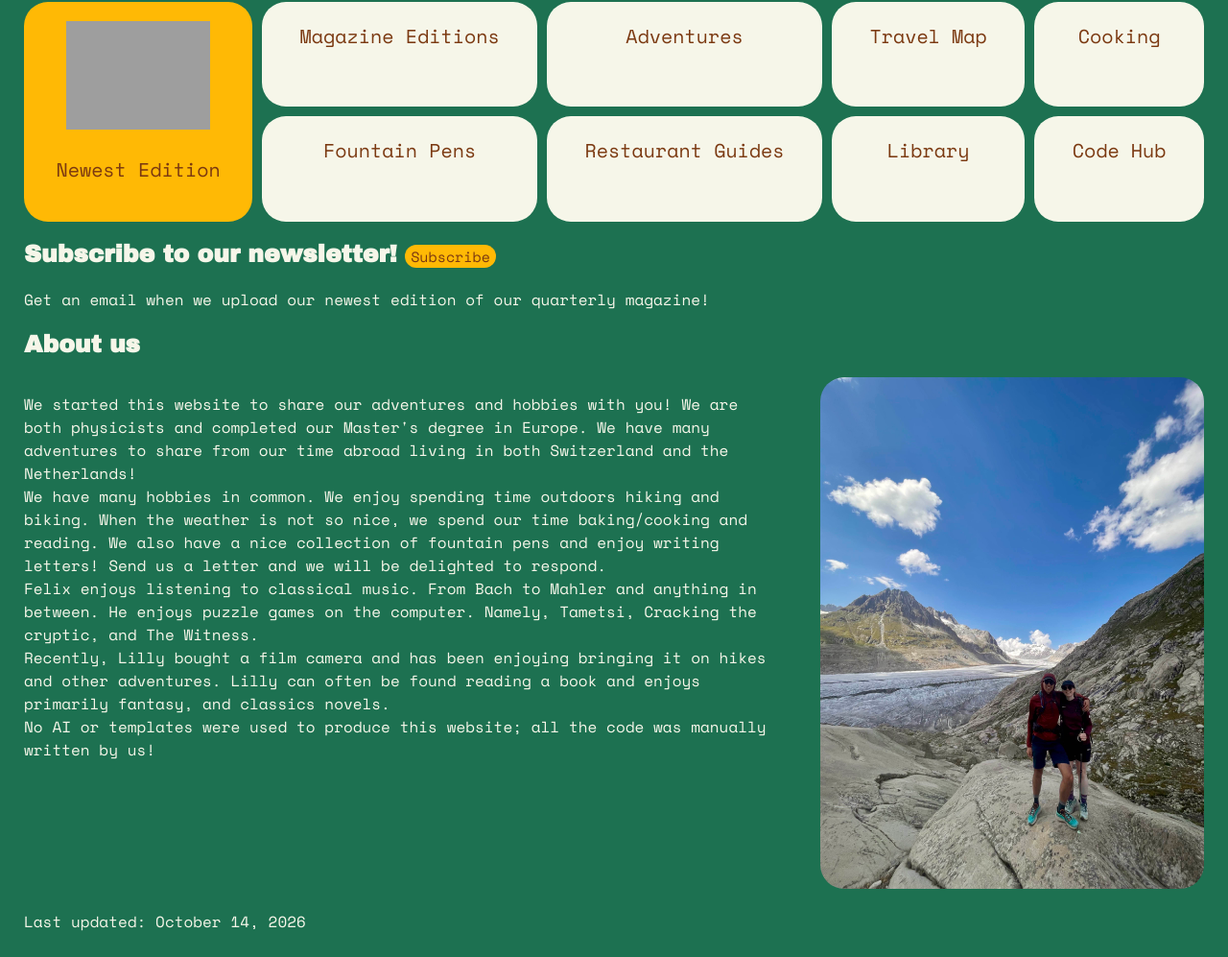
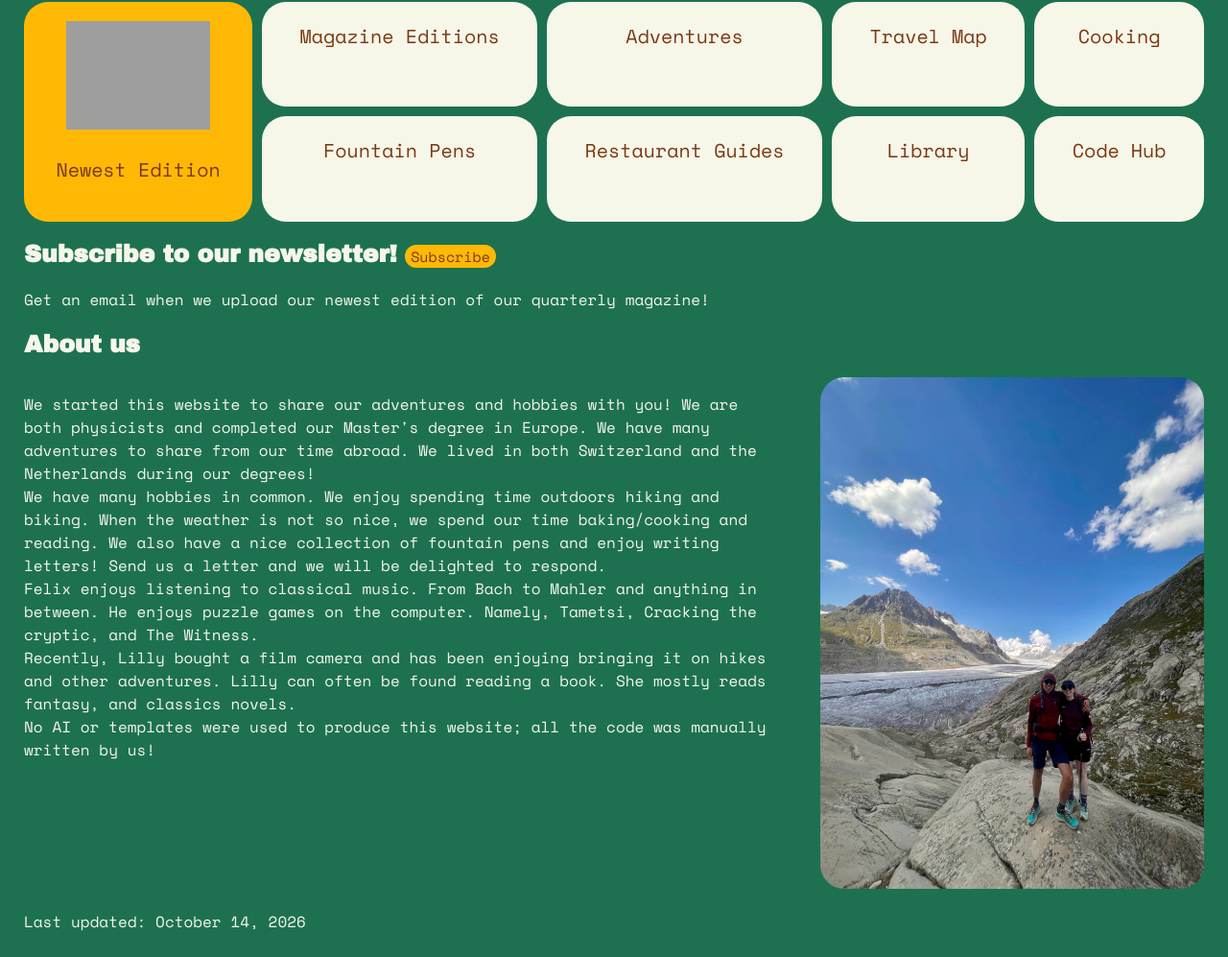
Before and after one commit to CowsSayOink/CowsSayOink.github.io, a plain HTML site: page index.html in a window 1280 px wide. Shown: the part 100-1097 px from the top of the page at 96% size. Drawn offline with nearby package versions, Linux system fonts and the light colour scheme; grey boxes are pictures that could not be loaded.

Commit message:
index again

```diff
--- a/index.html
+++ b/index.html
@@ -152,10 +152,10 @@
 
     <div class = "container2">
         <div><pre class="p1">
-We started this website to share our adventures and hobbies with you! We are both physicists and completed our Master's degree in Europe. We have many adventures to share from our time abroad living in both Switzerland and the Netherlands!
+We started this website to share our adventures and hobbies with you! We are both physicists and completed our Master's degree in Europe. We have many adventures to share from our time abroad. We lived in both Switzerland and the Netherlands during our degrees!
 We have many hobbies in common. We enjoy spending time outdoors hiking and biking. When the weather is not so nice, we spend our time baking/cooking and reading. We also have a nice collection of fountain pens and enjoy writing letters! Send us a letter and we will be delighted to respond.
 Felix enjoys listening to classical music. From Bach to Mahler and anything in between. He enjoys puzzle games on the computer. Namely, Tametsi, Cracking the cryptic, and The Witness.
-Recently, Lilly bought a film camera and has been enjoying bringing it on hikes and other adventures. Lilly can often be found reading a book and enjoys primarily fantasy, and classics novels.
+Recently, Lilly bought a film camera and has been enjoying bringing it on hikes and other adventures. Lilly can often be found reading a book. She mostly reads fantasy, and classics novels.
 No AI or templates were used to produce this website; all the code was manually written by us!
 
 
```
